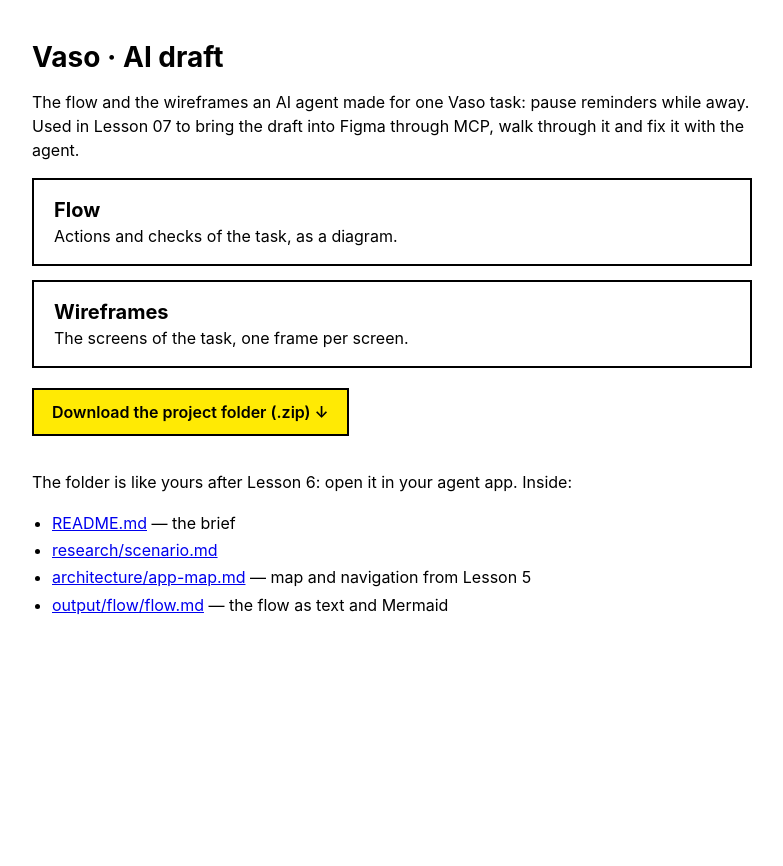
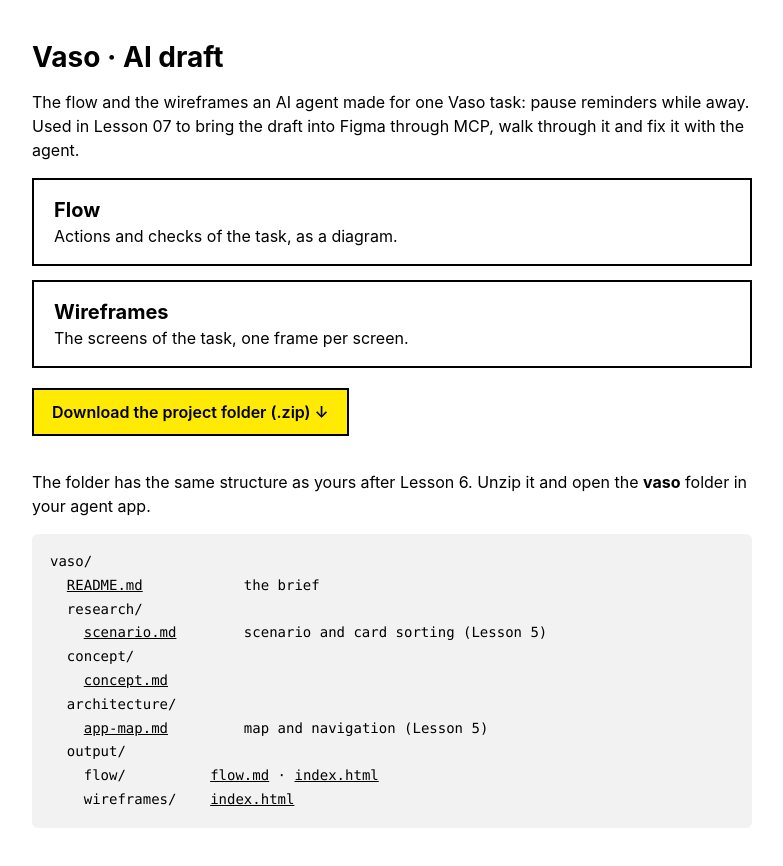
Before and after one commit to tigredicarta/ux-ui-design, a plain HTML site: page lesson-07/vaso-demo/index.html in a window 1280 px wide. Shown: the whole page, without its empty margins (248-1031 px from the left). Before the commit the page ends 800 px from the top, so only its background shows below. Drawn offline with Linux system fonts and the light colour scheme.

```diff
--- a/lesson-07/vaso-demo/index.html
+++ b/lesson-07/vaso-demo/index.html
@@ -15,6 +15,8 @@
   a.dl:hover { background: #000; color: #ffea04; }
   a.card b { display: block; font-size: 20px; margin-bottom: 4px; }
   ul { padding-left: 20px; line-height: 1.7; }
+  pre.tree { font: 14px/1.7 ui-monospace, Menlo, monospace; background: #f2f2f2; padding: 16px 18px; border-radius: 6px; overflow-x: auto; }
+  pre.tree a { color: #000; }
 </style>
 </head>
 <body>
@@ -24,13 +26,18 @@
 <a class="card" href="output/flow/"><b>Flow</b>Actions and checks of the task, as a diagram.</a>
 <a class="card" href="output/wireframes/"><b>Wireframes</b>The screens of the task, one frame per screen.</a>
 <a class="dl" href="vaso-demo.zip" download>Download the project folder (.zip) ↓</a>
-<p>The folder is like yours after Lesson 6: open it in your agent app. Inside:</p>
-<ul>
-<li><a href="README.md">README.md</a> — the brief</li>
-<li><a href="research/scenario.md">research/scenario.md</a></li>
-<li><a href="architecture/app-map.md">architecture/app-map.md</a> — map and navigation from Lesson 5</li>
-<li><a href="output/flow/flow.md">output/flow/flow.md</a> — the flow as text and Mermaid</li>
-</ul>
+<p>The folder has the same structure as yours after Lesson 6. Unzip it and open the <b>vaso</b> folder in your agent app.</p>
+<pre class="tree">vaso/
+  <a href="README.md">README.md</a>            the brief
+  research/
+    <a href="research/scenario.md">scenario.md</a>        scenario and card sorting (Lesson 5)
+  concept/
+    <a href="concept/concept.md">concept.md</a>
+  architecture/
+    <a href="architecture/app-map.md">app-map.md</a>         map and navigation (Lesson 5)
+  output/
+    flow/          <a href="output/flow/flow.md">flow.md</a> · <a href="output/flow/">index.html</a>
+    wireframes/    <a href="output/wireframes/">index.html</a></pre>
 </main>
 </body>
 </html>
```
Also changed, not shown: assets/readme/card-l07-vaso-flow.png (deleted), assets/readme/card-l07-vaso-wireframes.png (deleted), assets/readme/card-l07-vaso.png (added), 4 other files.
